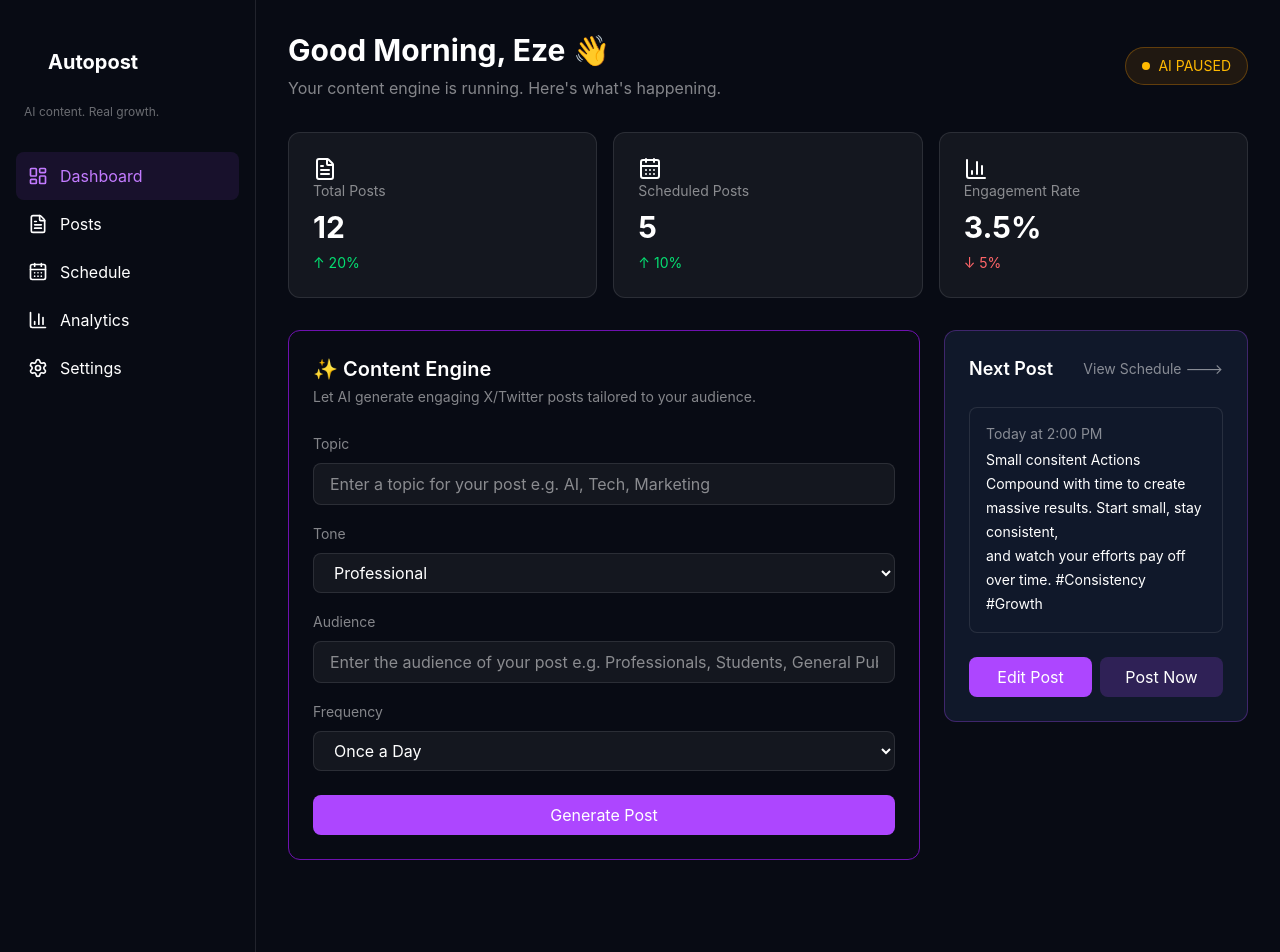
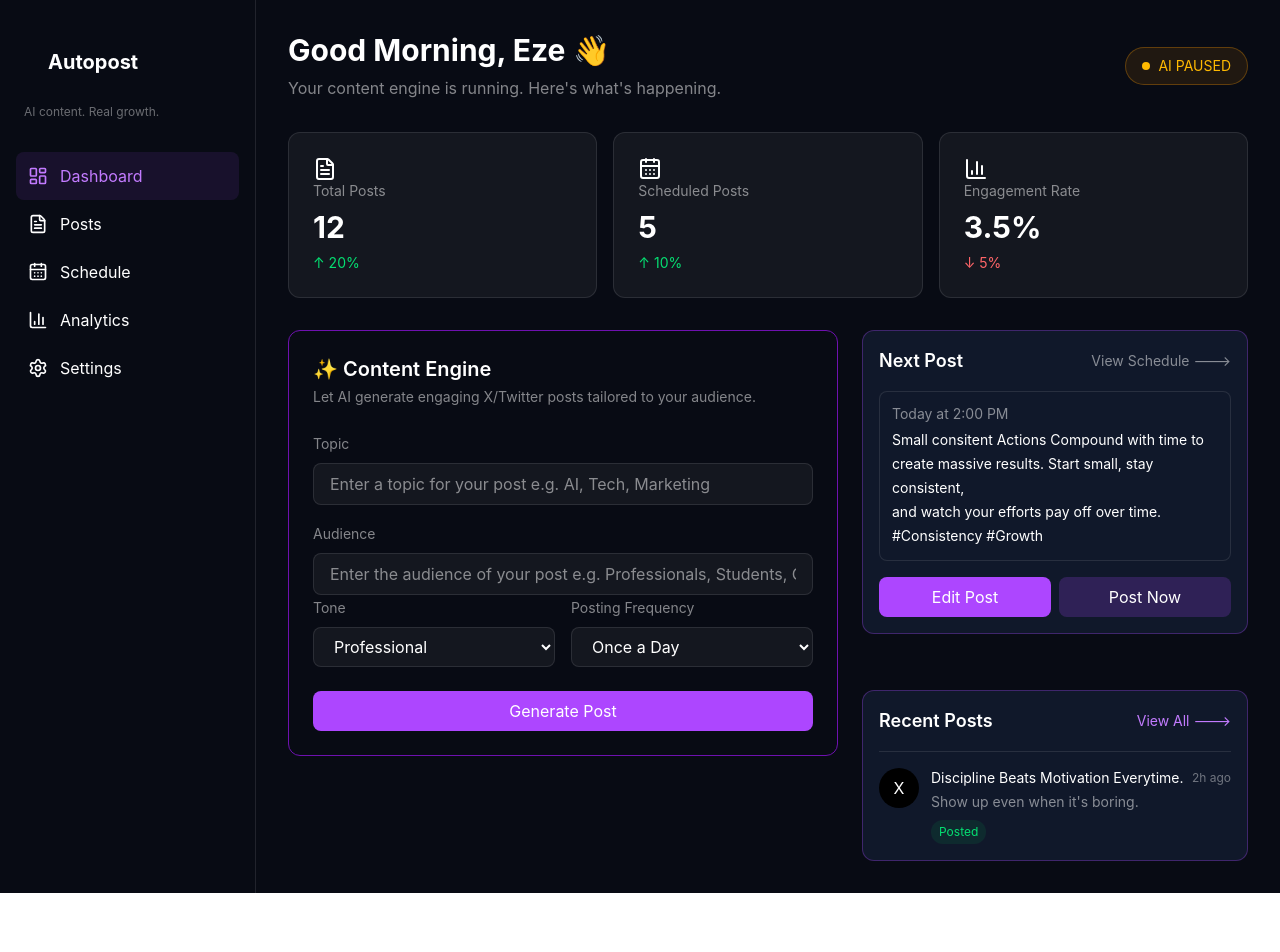
Before and after one commit to Ice-00/Autopost-, a React (Vite) app: page / in a window 1280 px wide. Shown: the top 952 px of the page. After the commit the page ends 893 px from the top, so only its background shows below. Built offline with nearby package versions, Linux system fonts and the light colour scheme.

Commit message:
Added RecentPosts
 Dashboard Starting to look alive

```diff
--- a/src/App.jsx
+++ b/src/App.jsx
@@ -2,6 +2,7 @@ import Sidebar from './components/sidebar'
 import StatCard from './components/Statcard'
 import ContentEngine from './components/ContentEngine'
 import NextPost from './components/NextPost'
+import RecentPosts from './components/RecentPosts'
 import { FileText, CalendarDays, BarChart3, Clock } from "lucide-react"
 import { useState } from 'react'
 
@@ -73,14 +74,15 @@ function App() {
           })}
         </div>
 
-        <div className="grid grid-cols-1 gap-6 lg:grid-cols-3">
+        <div className="grid grid-cols-1 gap-6 lg:grid-cols-12">
 
-          <div className="lg:col-span-2">
+          <div className="lg:col-span-7">
             <ContentEngine />
           </div>
 
-          <div className="lg:col-span-1 grid grid-rows-2 gap-6">
+          <div className="lg:col-span-5 flex flex-col gap-6">
             <NextPost />
+            <RecentPosts />
           </div>
 
         </div>
--- a/src/components/ContentEngine.jsx
+++ b/src/components/ContentEngine.jsx
@@ -25,18 +25,6 @@ function ContentEngine(){
                     />
                 </div>
 
-                <div className="mt-4">
-                    <label htmlFor="tone" className="text-sm text-white/50">
-                     Tone
-                    </label>
-
-                   <select id="tone" className="mt-2 w-full rounded-lg border border-white/10 bg-white/5 px-4 py-2 text-white focus:outline-none focus:ring-2 focus:ring-purple-500 focus:border-transparent">
-                        <option value="professional">Professional</option>
-                        <option value="casual">Casual</option>
-                        <option value="humorous">Humorous</option>
-                        <option value="inspirational">Inspirational</option>
-                   </select>
-                </div>
 
                 <div className="mt-4">
 
@@ -52,9 +40,25 @@ function ContentEngine(){
                     />
                 </div>
 
-                <div className="mt-4">
+
+
+               <div className="grid grid-cols-2 gap-4">
+
+                   <div className="">
+                       <label htmlFor="tone" className="text-sm text-white/50">
+                        Tone
+                       </label>
+                      <select id="tone" className="mt-2 w-full rounded-lg border border-white/10 bg-white/5 px-4 py-2 text-white focus:outline-none focus:ring-2 focus:ring-purple-500 focus:border-transparent">
+                           <option value="professional">Professional</option>
+                           <option value="casual">Casual</option>
+                           <option value="humorous">Humorous</option>
+                           <option value="inspirational">Inspirational</option>
+                      </select>
+                   </div>
+
+                   <div className="">
                        <label htmlFor="frequency" className="text-sm text-white/50">
-                     Frequency
+                            Posting Frequency
                        </label>
 
                        <select id="frequency" className="mt-2 w-full rounded-lg border border-white/10 bg-white/5 px-4 py-2 text-white focus:outline-none focus:ring-2 focus:ring-purple-500 focus:border-transparent">
@@ -62,6 +66,7 @@ function ContentEngine(){
                            <option value="Twice">Twice a Day </option>
                            <option value="Thrice">Thrice a day </option>
                        </select>
+                   </div>
                </div>
 
             </form>
--- a/src/components/NextPost.jsx
+++ b/src/components/NextPost.jsx
@@ -1,16 +1,16 @@
 function NextPost(){
     return(
-        <div className="mt-8 rounded-xl border border-purple-500/30 bg-[#10182a] p-6">
+        <div className="mt-8 rounded-xl border border-purple-500/30 bg-[#10182a] p-4">
 
             <div className="flex items-center justify-between">
                 <h3 className="text-lg font-semibold">Next Post</h3>
 
-                <a className="text-sm text-white/50" href="/scheduled">
+                <a className="text-sm text-white/50 text-purple-400 hover:text-purple-300" href="/scheduled">
                     View Schedule 🡒
                 </a>
             </div>
 
-            <div className="mt-6 mb-2 rounded-lg border border-white/10 bg-[#10182a] p-4">
+            <div className="mt-4 mb-2 rounded-lg border border-white/10 bg-[#10182a] p-3">
                 <p className="text-sm text-white/50">
                     Today at 2:00 PM
                 </p>
@@ -20,7 +20,7 @@ function NextPost(){
                 </p>
             </div>
 
-            <div className="mt-6 flex gap-2">
+            <div className="mt-4 flex gap-2">
                 <button className="flex-1 rounded-lg bg-purple-500 px-4 py-2 text-white hover:bg-purple-600">
                     Edit Post
                 </button>
--- /dev/null
+++ b/src/components/RecentPosts.jsx
@@ -0,0 +1,48 @@
+function RecentPosts() {
+    return (
+        <div className="mt-8 rounded-xl border border-purple-500/30 bg-[#10182a] p-4">
+            <div className="flex items-center justify-between">
+                <h3 className="text-lg font-semibold">
+                    Recent Posts
+                </h3>
+
+                <a
+                    className="text-sm text-purple-400 hover:text-purple-300"
+                    href="/posts"
+                >
+                    View All 🡒
+                </a>
+            </div>
+
+            <div className="mt-4 border-t border-white/10 pt-4">
+                <div className="flex items-start gap-3">
+                    <div className="flex h-10 w-10 items-center justify-center rounded-full bg-black text-white">
+                        X
+                    </div>
+
+                    <div className="flex-1">
+                        <div className="flex items-center justify-between">
+                            <p className="text-sm text-white">
+                                Discipline Beats Motivation Everytime.
+                            </p>
+
+                            <span className="text-xs text-white/40">
+                                2h ago
+                            </span>
+                        </div>
+
+                        <p className="mt-1 text-sm text-white/50">
+                            Show up even when it's boring.
+                        </p>
+
+                        <span className="mt-2 inline-block rounded-full bg-green-500/10 px-2 py-1 text-xs text-green-400">
+                            Posted
+                        </span>
+                    </div>
+                </div>
+            </div>
+        </div>
+    );
+}
+
+export default RecentPosts;
```
Lines whose indentation alone changed are shown as unchanged.
